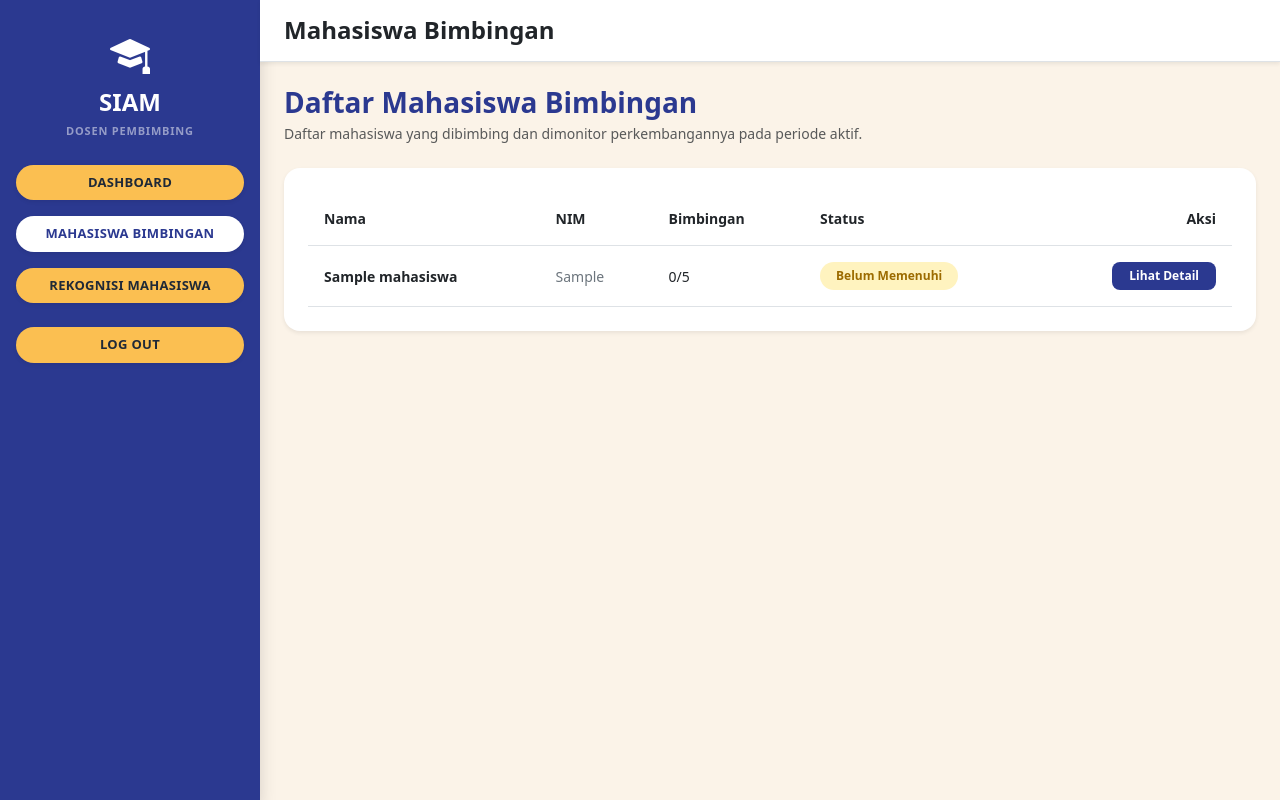
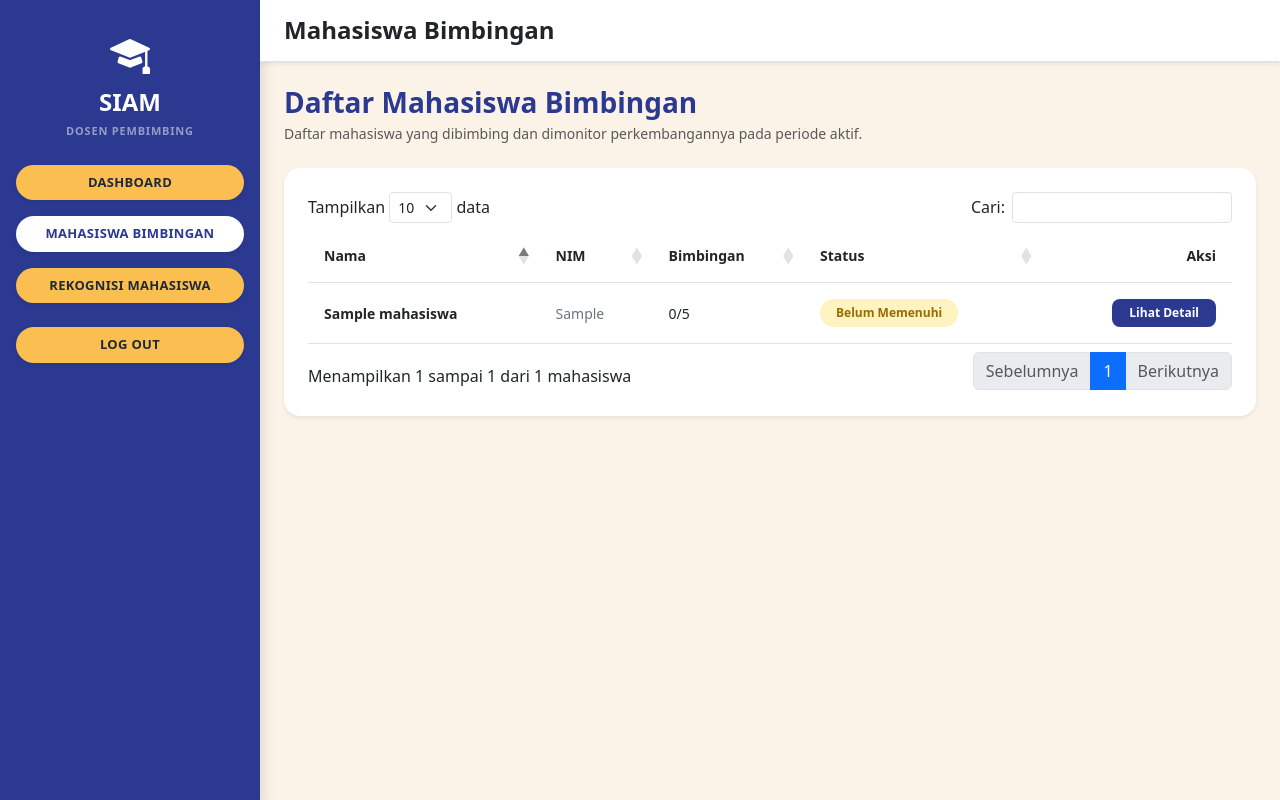
Before and after one commit to RiamzaSkalia/SIAM-PPL, a Laravel app: page /dosen/mahasiswa-bimbingan in a window 1280 px wide. Run offline with Laravel 12, Linux system fonts and the light colour scheme; a user stored in the database is signed in; data comes from the database, SQL or seed files in the repository; tables that the repository leaves empty hold one stand-in row (values such as "Sample post"); some libraries are stand-ins or nearby versions.

Commit message:
feat(dosen): tambahkan DataTables pada halaman mahasiswa bimbingan dan rekognisi

```diff
--- a/resources/views/dosen/mahasiswa_bimbingan.blade.php
+++ b/resources/views/dosen/mahasiswa_bimbingan.blade.php
@@ -23,7 +23,7 @@
     <div class="p-3 p-md-4 bg-white rounded-4 shadow-sm">
 
         <div class="table-responsive">
-            <table class="table table-hover align-middle mb-0" style="font-size: 14px;">
+            <table id="tabelMahasiswaBimbingan" class="table table-hover align-middle mb-0 w-100" style="font-size: 14px;">
                 <thead>
                     <tr class="text-muted border-bottom">
                         <th class="py-3 px-3 fw-semibold">Nama</th>
@@ -34,7 +34,7 @@
                     </tr>
                 </thead>
                 <tbody>
-                    @forelse ($daftarMahasiswa as $item)
+                    @foreach ($daftarMahasiswa as $item)
                         @php
                             // Menangani jika $item berupa model Mahasiswa langsung atau objek plotting/bimbingan
                             $mhs = $item->mahasiswa ?? $item;
@@ -87,16 +87,39 @@
                                 </a>
                             </td>
                         </tr>
-                    @empty
-                        <tr>
-                            <td colspan="5" class="text-center py-5 text-muted">
-                                Belum ada data mahasiswa bimbingan yang terdaftar.
-                            </td>
-                        </tr>
-                    @endforelse
+                    @endforeach
                 </tbody>
             </table>
         </div>
     </div>
 </div>
 @endsection
+
+@push('scripts')
+<script>
+    $(function () {
+        $('#tabelMahasiswaBimbingan').DataTable({
+            pageLength: 10,
+            lengthMenu: [5, 10, 25, 50],
+            order: [[0, 'asc']],
+            columnDefs: [
+                { orderable: false, targets: -1 }
+            ],
+            language: {
+                search: "Cari:",
+                lengthMenu: "Tampilkan _MENU_ data",
+                info: "Menampilkan _START_ sampai _END_ dari _TOTAL_ mahasiswa",
+                infoEmpty: "Belum ada data mahasiswa bimbingan yang terdaftar.",
+                infoFiltered: "(disaring dari _MAX_ total data)",
+                zeroRecords: "Data mahasiswa bimbingan tidak ditemukan",
+                paginate: {
+                    first: "Awal",
+                    last: "Akhir",
+                    next: "Berikutnya",
+                    previous: "Sebelumnya"
+                }
+            }
+        });
+    });
+</script>
+@endpush
--- a/resources/views/layouts/dosen.blade.php
+++ b/resources/views/layouts/dosen.blade.php
@@ -8,6 +8,8 @@
     <!-- Bootstrap 5 CSS -->
     <link href="https://cdn.jsdelivr.net/npm/bootstrap@5.3.0/dist/css/bootstrap.min.css" rel="stylesheet">
     <link rel="stylesheet" href="https://cdn.jsdelivr.net/npm/bootstrap-icons@1.11.0/font/bootstrap-icons.css">
+    <!-- DataTables Bootstrap 5 CSS -->
+    <link href="https://cdn.datatables.net/1.13.8/css/dataTables.bootstrap5.min.css" rel="stylesheet">
 
     <style>
         body {
@@ -108,7 +110,12 @@
         </div>
     </div>
 
-    <!-- Bootstrap 5 JS Bundle -->
+    <!-- jQuery & Bootstrap 5 JS Bundle -->
+    <script src="https://code.jquery.com/jquery-3.7.1.min.js"></script>
     <script src="https://cdn.jsdelivr.net/npm/bootstrap@5.3.0/dist/js/bootstrap.bundle.min.js"></script>
+    <!-- DataTables Bootstrap 5 JS -->
+    <script src="https://cdn.datatables.net/1.13.8/js/jquery.dataTables.min.js"></script>
+    <script src="https://cdn.datatables.net/1.13.8/js/dataTables.bootstrap5.min.js"></script>
+    @stack('scripts')
 </body>
 </html>
```
Also changed, not shown: resources/views/dosen/rekognisi/index.blade.php (+34 -9 lines).
